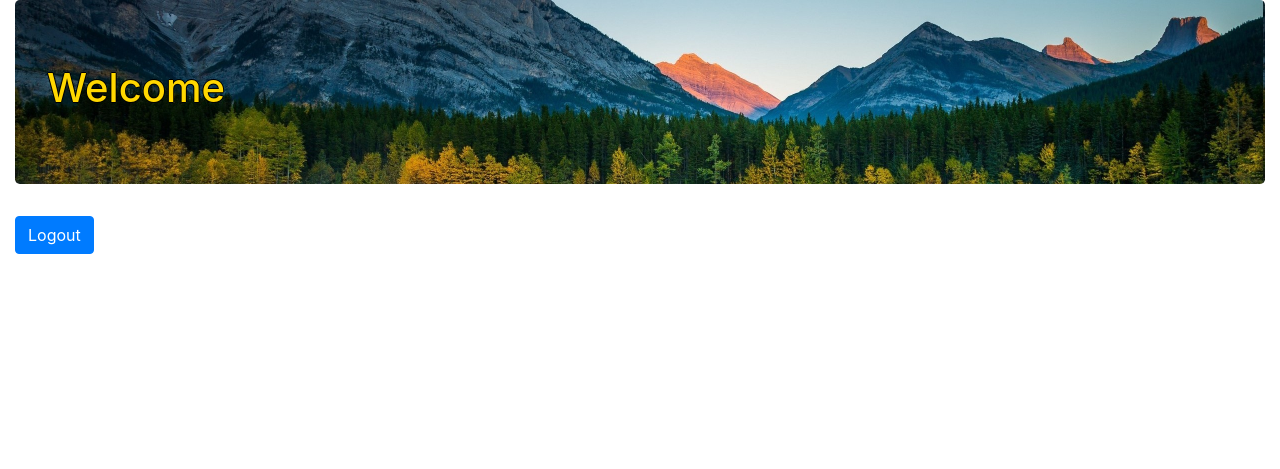
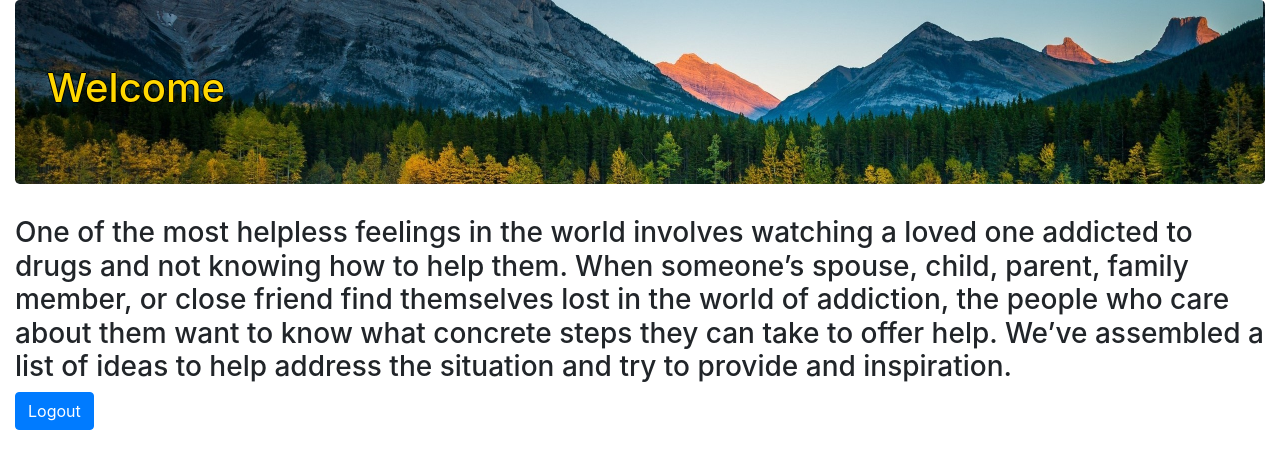
Before and after one commit to AddyMcCabe/addiction-recovery-resources-app, a Flask app: page /home in a window 1280 px wide. Shown: the part 56-525 px from the top of the page. Run offline with Flask 2, Linux system fonts and the light colour scheme; the visitor is signed in with stand-in values (Sample User, id 1).

Commit message:
moved some text from info to home

```diff
--- a/src/templates/home.html
+++ b/src/templates/home.html
@@ -3,5 +3,9 @@
 <div class="jumbotron">
     <h1>Welcome</h1>
 </div>
+<h3>
+    One of the most helpless feelings in the world involves watching a loved one addicted to drugs and not knowing how to help them. When someone’s spouse, child, parent, family member, or close friend find themselves lost in the world of addiction, the people who care about them want to know what concrete steps they can take to offer help.
+    We’ve assembled a list of ideas to help address the situation and try to provide and inspiration.
+</h3>
 <a href="{{url_for('logout')}}" class="btn btn-primary">Logout</a>
 {% endblock %}
--- a/src/templates/info.html
+++ b/src/templates/info.html
@@ -3,10 +3,6 @@
 <div class="jumbotron">
     <h1>Information</h1>
 </div>
-    <h3>
-        One of the most helpless feelings in the world involves watching a loved one addicted to drugs and not knowing how to help them. When someone’s spouse, child, parent, family member, or close friend find themselves lost in the world of addiction, the people who care about them want to know what concrete steps they can take to offer help.
-        We’ve assembled a list of ideas to help address the situation and try to provide and inspiration.
-    </h3>
 <h6>Recognize What It Means When a Loved One Is Addicted to Drugs</h6>
     <p>
         When a person is addicted to drugs or alcohol, they have a substance use disorder. It may be easy to think the individual doesn’t exercise self-control and could get better if they just stopped using drugs, but the situation is more complicated than that. Substance use disorders impact the brain and a person’s ability to think clearly. Their brain chemistry becomes accustomed to the effects of drug usage, often usurping the natural abilities of the brain and body.
```
